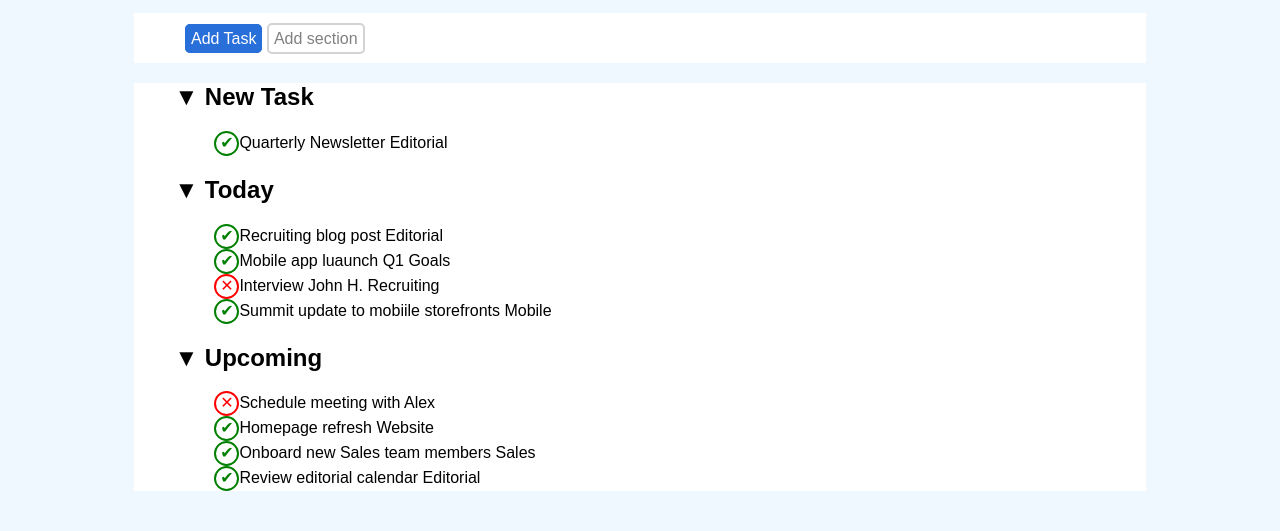
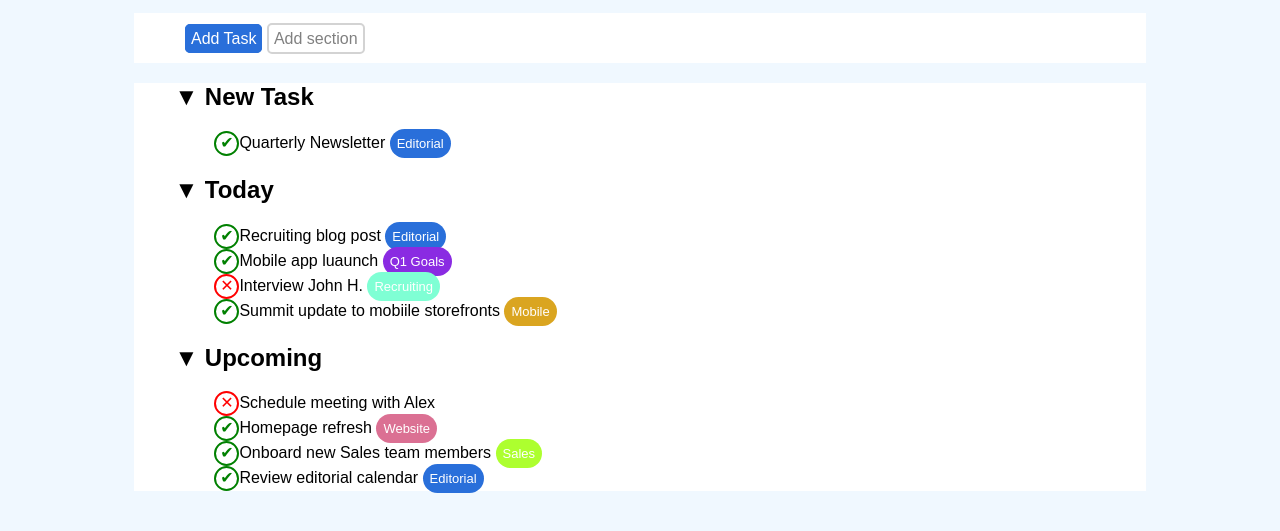
Before and after one commit to MrLorenzo7991/html-css-toboolist, a plain HTML site: page index.html in a window 1280 px wide. Shown: the part 111-642 px from the top of the page. Drawn offline with Linux system fonts and the light colour scheme.

Commit message:
Aggiunti Tag colorati

```diff
--- a/index.html
+++ b/index.html
@@ -28,23 +28,23 @@
                 <ul class="liste">
                     <li><h2>&#x25BC; New Task</h2>
                         <ul class="liste">
-                            <li><div class="ceck">&#10004;</div>Quarterly Newsletter <span class="editorial">Editorial</span></li>
+                            <li><div class="ceck">&#10004;</div>Quarterly Newsletter <span class="box editorial">Editorial</span></li>
                         </ul>
                     </li>
                     <li><h2>&#x25BC; Today</h2>
                         <ul class="liste">
-                            <li><div class="ceck">&#10004;</div>Recruiting blog post <span class="editorial">Editorial</span></li>
-                            <li><div class="ceck">&#10004;</div>Mobile app luaunch <span class="q1">Q1 Goals</span></li>
-                            <li><div class="ceck-neg">&#10005;</div>Interview John H. <span class="recruting">Recruiting</span></li>
-                            <li><div class="ceck">&#10004;</div>Summit update to mobiile storefronts <span class="mobile">Mobile</span></li>
+                            <li><div class="ceck">&#10004;</div>Recruiting blog post <span class="box editorial">Editorial</span></li>
+                            <li><div class="ceck">&#10004;</div>Mobile app luaunch <span class="box q1">Q1 Goals</span></li>
+                            <li><div class="ceck-neg">&#10005;</div>Interview John H. <span class="box recruting">Recruiting</span></li>
+                            <li><div class="ceck">&#10004;</div>Summit update to mobiile storefronts <span class="box mobile">Mobile</span></li>
                         </ul>
                     </li>
                     <li><h2>&#x25BC; Upcoming</h2>
                         <ul class="liste">
                             <li><div class="ceck-neg">&#10005;</div>Schedule meeting with Alex</li>
-                            <li><div class="ceck">&#10004;</div>Homepage refresh <span class="website">Website</span></li>
-                            <li><div class="ceck">&#10004;</div>Onboard new Sales team members <span class="sales">Sales</span></li>
-                            <li><div class="ceck">&#10004;</div>Review editorial calendar <span class="editorial">Editorial</span></li>
+                            <li><div class="ceck">&#10004;</div>Homepage refresh <span class="box website">Website</span></li>
+                            <li><div class="ceck">&#10004;</div>Onboard new Sales team members <span class="box sales">Sales</span></li>
+                            <li><div class="ceck">&#10004;</div>Review editorial calendar <span class="box editorial">Editorial</span></li>
                         </ul>
                     </li>
                 </ul>
--- a/style.css
+++ b/style.css
@@ -80,3 +80,29 @@ body{
         text-align: center;
         color: red;
     }
+    .box{
+        width: auto;
+        height: auto;
+        padding: 7px;
+        border-radius: 15px;
+        color: white;
+        font-size: small;
+    }
+    .editorial{
+        background-color: rgb(41, 111, 218);
+    }
+    .q1{
+        background-color: blueviolet;
+    }
+    .recruting{
+        background-color: aquamarine;
+    }
+    .mobile{
+        background-color: goldenrod;
+    }
+    .website {
+        background-color: palevioletred;
+    }
+    .sales{
+        background-color: greenyellow;
+    }
```
